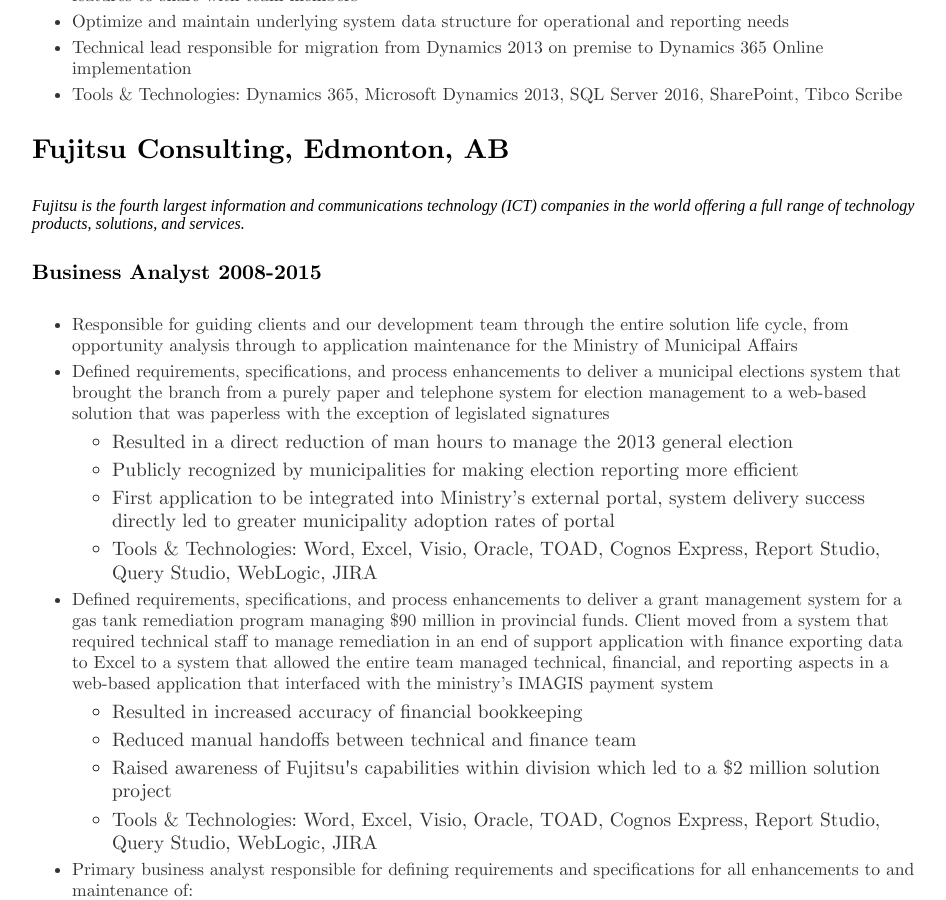
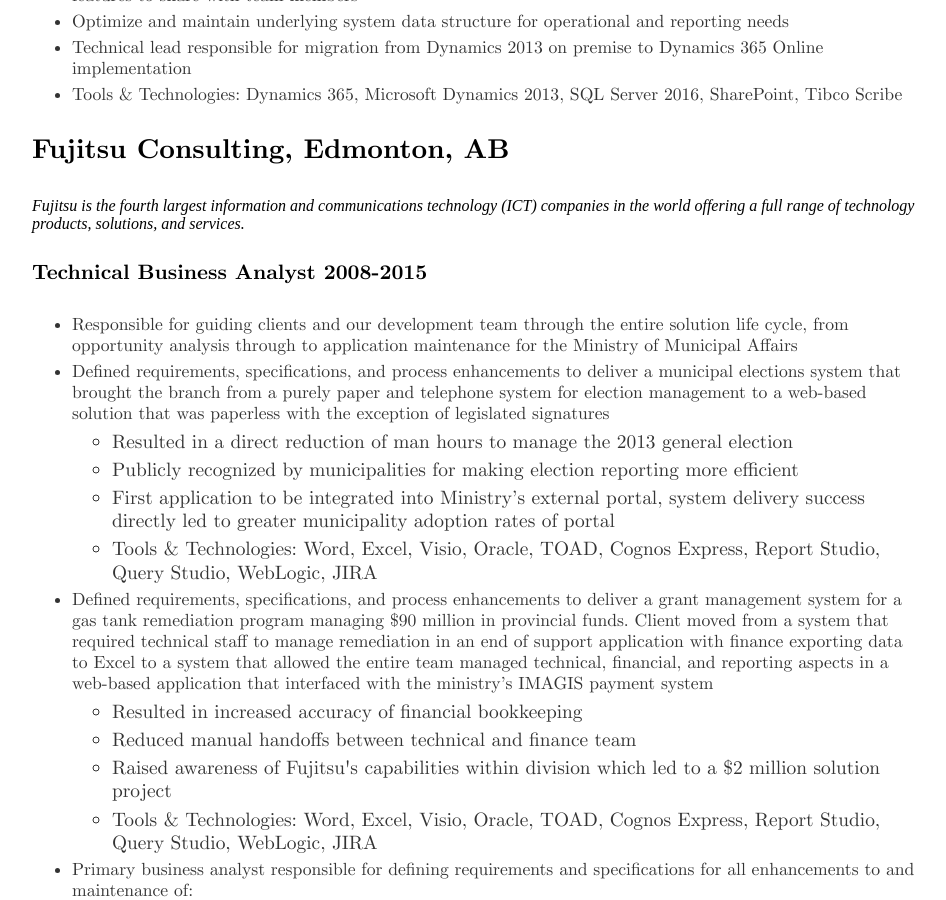
Before and after one commit to kassamkhakoo/kassamkhakoo.github.io, a Jekyll site: the page built from cv/index.html, in a window 1280 px wide and 900 px high, scrolled down 2025 px. Shown: the whole window, without its empty margins (160-1106 px from the left). Built offline with Jekyll 4.4.1, drawn with Linux system fonts in a browser that asks for light colours.

Commit message:
Update index.html

```diff
--- a/cv/index.html
+++ b/cv/index.html
@@ -60,7 +60,7 @@
 <h3>Fujitsu Consulting, Edmonton, AB</h3>
 	<em>Fujitsu is the fourth largest information and communications technology (ICT) companies in the world offering a full range of technology products, solutions, and services.</em>
 
-		<h4> <b>Business Analyst</b> 2008-2015</h4>
+		<h4> <b>Technical Business Analyst</b> 2008-2015</h4>
 
     		<ul style="list-style-type:disc">
 			<li>Responsible for guiding clients and our development team through the entire solution life cycle, from opportunity analysis through to application maintenance for the Ministry of Municipal Affairs</li>
```
